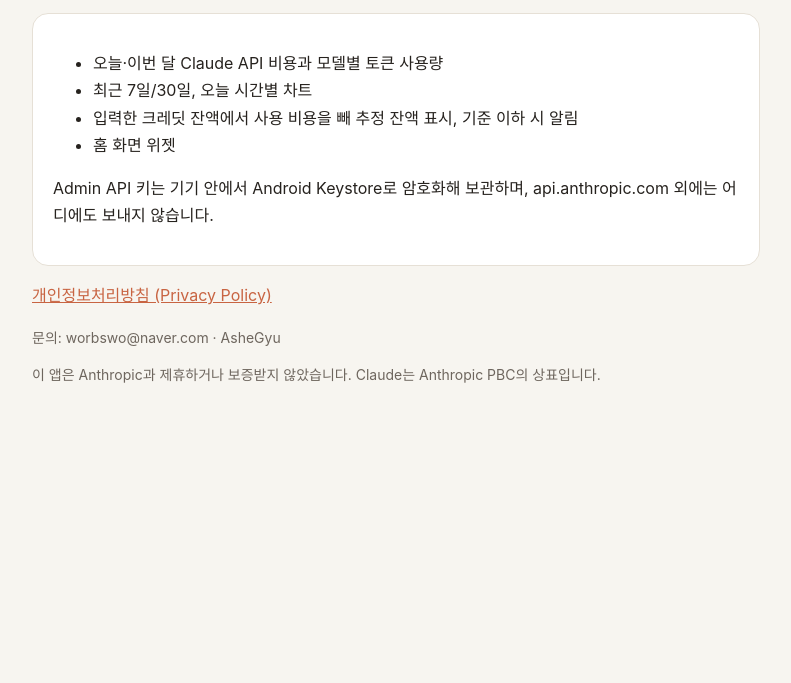
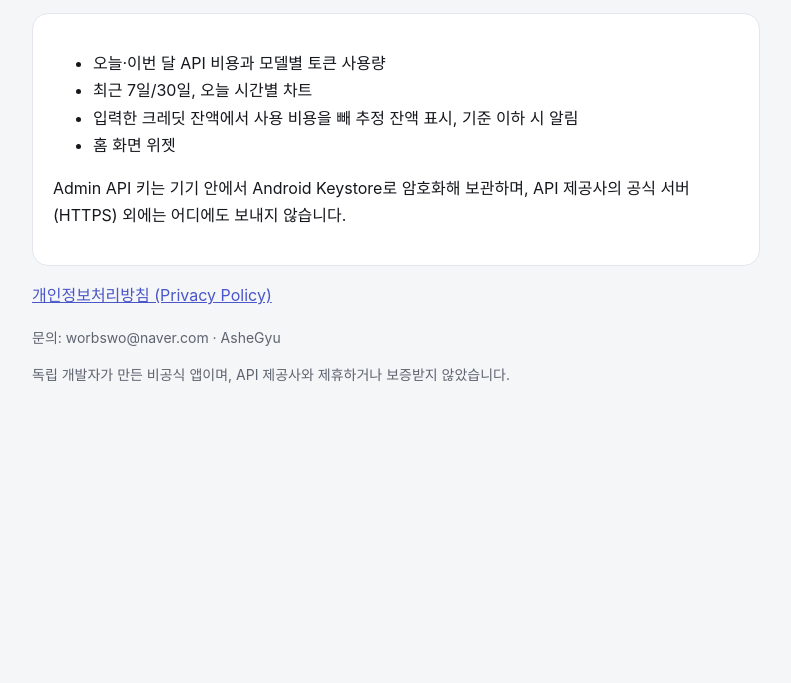
Before and after one commit to Ashegyu/ashegyu.github.io, a plain HTML site: page usage-meter/index.html in a window 1280 px wide. Shown: the part 117-800 px from the top of the page, without its empty margins (244-1035 px from the left). Drawn offline with Linux system fonts and the light colour scheme.

Commit message:
usage-meter: 브랜드 표현 제거, 인디고 색상으로 변경
Co-Authored-By: Claude Opus 5.5 <noreply@anthropic.com>
Claude-Session: https://claude.ai/code/session_01LQmHXEDvqobSCRuEPw3z3c

```diff
--- a/usage-meter/index.html
+++ b/usage-meter/index.html
@@ -9,19 +9,19 @@
 <body>
 <main>
   <h1>API 사용량 미터</h1>
-  <p class="muted">Claude API 사용량·비용·크레딧 잔액을 Android에서 확인하는 비공식 앱</p>
+  <p class="muted">Admin API 키로 조직의 API 사용량·비용·크레딧 잔액을 Android에서 확인하는 비공식 앱</p>
   <div class="card">
     <ul>
-      <li>오늘·이번 달 Claude API 비용과 모델별 토큰 사용량</li>
+      <li>오늘·이번 달 API 비용과 모델별 토큰 사용량</li>
       <li>최근 7일/30일, 오늘 시간별 차트</li>
       <li>입력한 크레딧 잔액에서 사용 비용을 빼 추정 잔액 표시, 기준 이하 시 알림</li>
       <li>홈 화면 위젯</li>
     </ul>
-    <p>Admin API 키는 기기 안에서 Android Keystore로 암호화해 보관하며, api.anthropic.com 외에는 어디에도 보내지 않습니다.</p>
+    <p>Admin API 키는 기기 안에서 Android Keystore로 암호화해 보관하며, API 제공사의 공식 서버(HTTPS) 외에는 어디에도 보내지 않습니다.</p>
   </div>
   <p><a href="privacy-policy.html">개인정보처리방침 (Privacy Policy)</a></p>
   <p class="muted">문의: worbswo@naver.com · AsheGyu</p>
-  <p class="muted">이 앱은 Anthropic과 제휴하거나 보증받지 않았습니다. Claude는 Anthropic PBC의 상표입니다.</p>
+  <p class="muted">독립 개발자가 만든 비공식 앱이며, API 제공사와 제휴하거나 보증받지 않았습니다.</p>
 </main>
 </body>
 </html>
--- a/usage-meter/style.css
+++ b/usage-meter/style.css
@@ -1,5 +1,5 @@
-:root { --bg:#f7f5f0; --ink:#26221e; --muted:#6e665e; --accent:#c86442; --card:#ffffff; --line:#e6e0d6; }
-@media (prefers-color-scheme: dark) { :root { --bg:#1f1e1b; --ink:#f1ede6; --muted:#b5ada3; --accent:#ffb59b; --card:#2a2925; --line:#3a3833; } }
+:root { --bg:#f5f6f8; --ink:#15171c; --muted:#5d6370; --accent:#4a56c9; --card:#ffffff; --line:#e3e6ec; }
+@media (prefers-color-scheme: dark) { :root { --bg:#0e1014; --ink:#eef0f4; --muted:#979da9; --accent:#9aa4ff; --card:#171a1f; --line:#262a31; } }
 * { box-sizing: border-box; }
 body { margin:0; background:var(--bg); color:var(--ink); font:16px/1.7 -apple-system, "Apple SD Gothic Neo", "Noto Sans KR", "Malgun Gothic", sans-serif; }
 main { max-width: 760px; margin: 0 auto; padding: 40px 16px 80px; }
```
Also changed, not shown: usage-meter/privacy-policy.html (+0 -1 lines).
